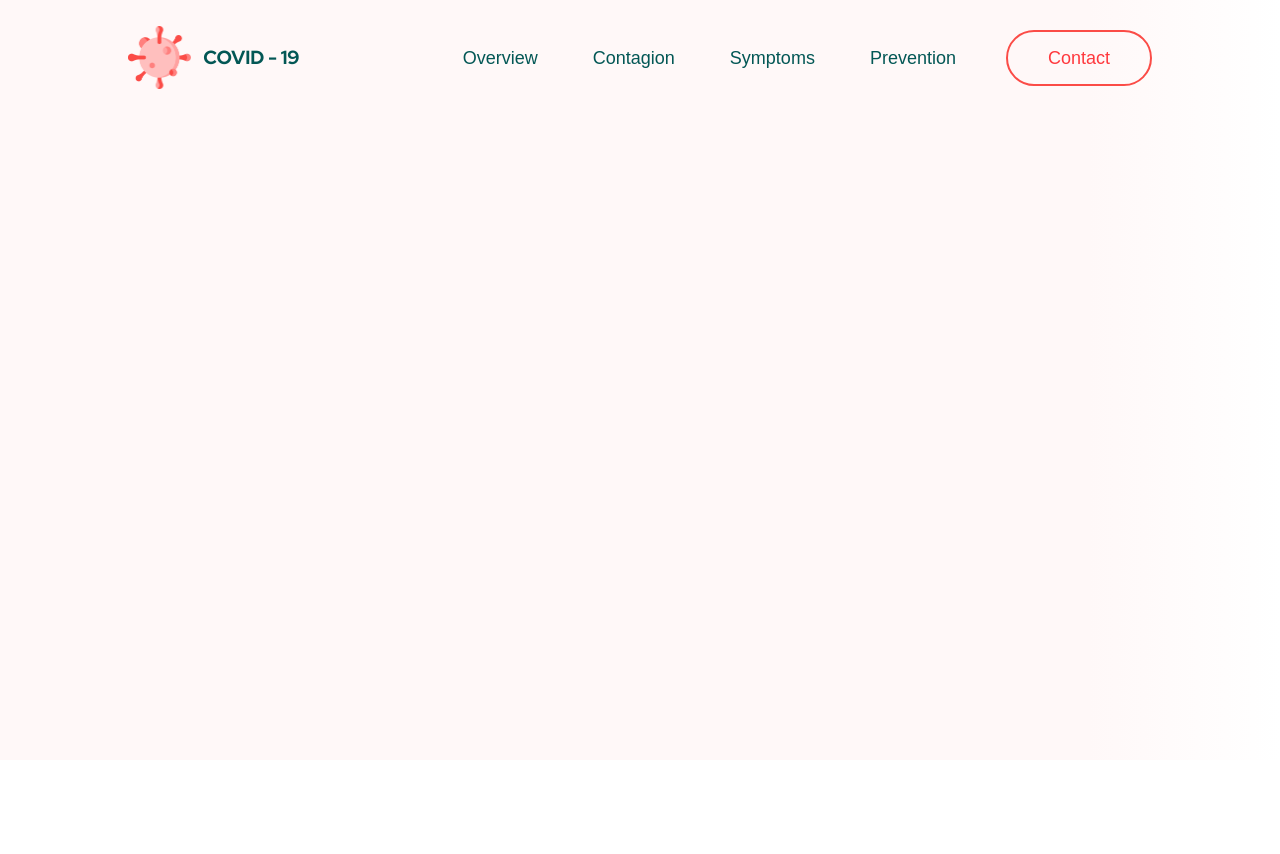
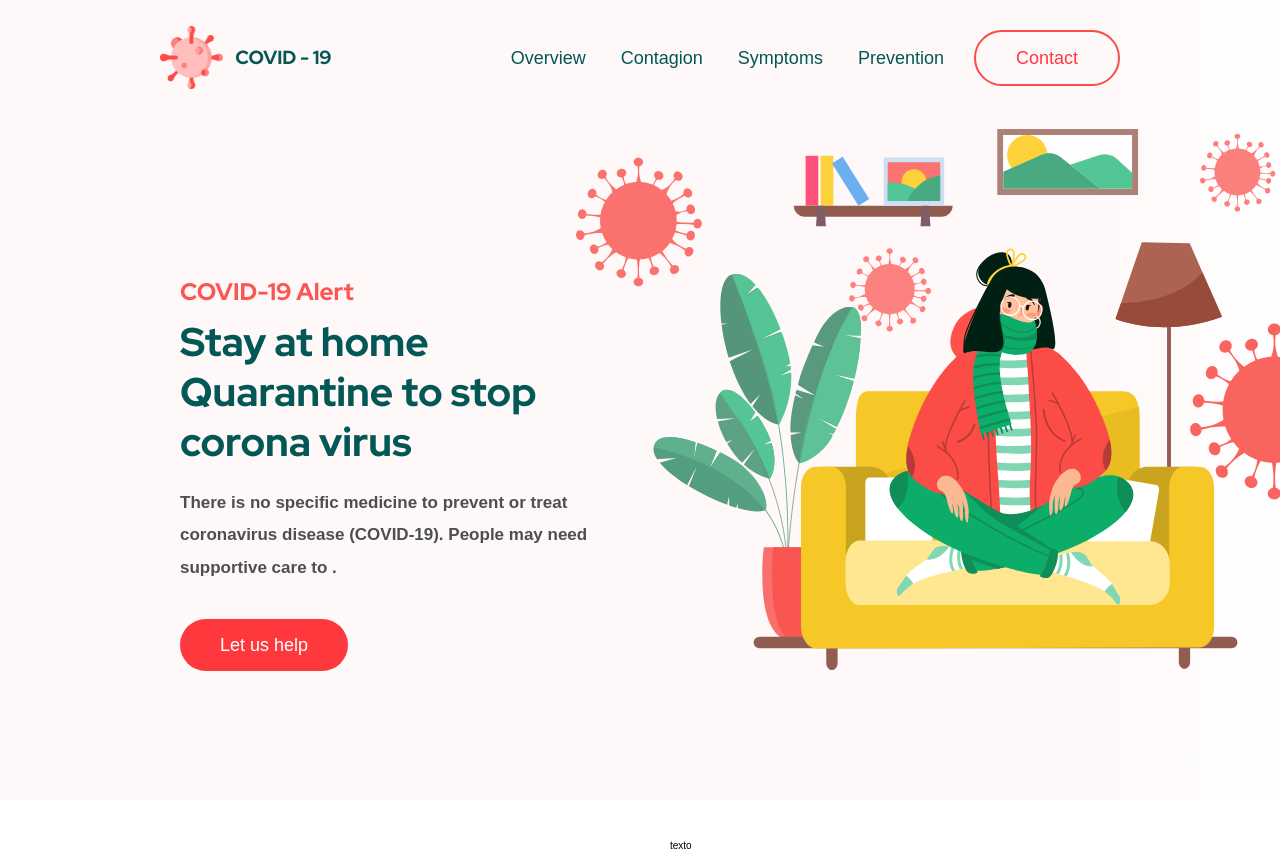
Before and after one commit to roninJosue/covid19, a website: page index.html in a window 1280 px wide. Shown: the top 854 px of the page. Before the commit the page ends 800 px from the top, so only its background shows below. Drawn offline with Linux system fonts and the light colour scheme; a web font is replaced by a local one.

Commit message:
Home finished

```diff
--- a/index.html
+++ b/index.html
@@ -16,7 +16,7 @@
         <div class="group">
             <ul class="navigation__list">
                 <li class="navigation__item">
-                    <a class="navigation__link" href="#">
+                    <a class="navigation__link" href="#overwiew">
                         Overview
                     </a>
                 </li>
@@ -35,13 +35,37 @@
                         Prevention
                     </a>
                 </li>
-                <!--<li class="navigation__item">Contact</li>-->
             </ul>
             <button class="btn btn--outline btn--animated">Contact</button>
         </div>
     </nav>
+    <div class="illustration">
+        <div class="illustration--text">
+            <h2 class="alert">
+                COVID-19 Alert
+            </h2>
+            <h1 class="stay-at-home">
+                Stay at home Quarantine to stop corona virus
+            </h1>
+            <h1 class="message">
+                There is no specific medicine to prevent or treat coronavirus disease (COVID-19). People may need supportive care to .
+            </h1>
+            <button class="btn btn--red btn--animated">Let us help</button>
+        </div>
+        <!--<div class="illustration&#45;&#45;img">
+            <img src="img/Illustration01.svg" alt="Ilustration">
+        </div>-->
+    </div cl>
 </header>
 <main>
+    <section id="overwiew" class="section-overwiew row">
+        <div class="col-1-of-2">
+            <img src="img/overview-img.svg" alt="Corona Virus">
+        </div>
+        <div class="col-1-of-2">
+            texto
+        </div>
+    </section>
 </main>
 </body>
 </html>
--- a/sass/abstracts/_variables.scss
+++ b/sass/abstracts/_variables.scss
@@ -2,9 +2,11 @@ $bg-color: #fff8f8;
 $color-primary: #55c57a;
 $color-text-primary: #035755;
 $color-text-primary-hover: #fb4c47;
+$color-btn-outline: #ff383d;
+$color-alert: #fa5652;
+$color-tertiary: #4b4f51;
 
 $border-color-btn: #fb4c47;
-$color-btn-outline: #ff383d;
 
 $color-grey-dark: #777;
 
--- a/sass/components/_buttons.scss
+++ b/sass/components/_buttons.scss
@@ -69,6 +69,15 @@
     }
   }
 
+  &--red{
+    background-color: $color-btn-outline;
+    color: $color-white;
+
+    &:after{
+      background-color: $color-btn-outline;
+    }
+  }
+
   &--green{
     background-color: $color-primary;
     color: $color-white;
--- a/sass/layout/_header.scss
+++ b/sass/layout/_header.scss
@@ -1,5 +1,5 @@
 .header {
-	height: 95vh;
+	height: 100vh;
 	font-size: 1.6rem;
 	/*background: linear-gradient(360deg, rgba(255, 248, 248, 0.5) 0%, rgba(255, 241, 241, 0) 108.69%);*/
 	/*background: rgb(255,248,248);*/
--- a/sass/layout/_navigation.scss
+++ b/sass/layout/_navigation.scss
@@ -1,7 +1,7 @@
 .navigation {
   display: flex;
   flex-direction: row;
-  width: 80vw;
+  width: 75vw;
   margin: 0 auto;
   padding-top: 2.6rem;
   justify-content: space-between;
@@ -18,7 +18,7 @@
   &__item {
     display: inline;
     text-decoration: none;
-    margin-right: 5rem;
+    margin-right: 3rem;
     transition: all 2s ease;
   }
 
--- a/sass/main.scss
+++ b/sass/main.scss
@@ -10,3 +10,5 @@
 @import "layout/grid";
 @import "layout/header";
 @import "layout/navigation";
+
+@import "pages/home";
--- a/sass/pages/_home.scss
+++ b/sass/pages/_home.scss
@@ -0,0 +1,42 @@
+.illustration {
+  margin-top: 4rem;
+  background-image: url("../img/Illustration01.svg");
+  background-repeat: no-repeat;
+  background-position: top right;
+  background-size: 55%;
+  display: flex;
+  align-items: center;
+  min-height: 85%;
+
+  &--text {
+    width: 32%;
+    margin-left: 18rem;
+    line-height: 5rem;
+
+    .alert {
+      color: $color-alert;
+      font-weight: bold;
+      font-family: 'RedHatDisplay', sans-serif;
+    }
+
+    .stay-at-home {
+      font-size: 4rem;
+      color: $color-text-primary;
+      font-family: 'RedHatDisplay', sans-serif;
+      margin-bottom: 2rem;
+    }
+
+    .message {
+      color: $color-tertiary;
+      font-size: 1.7rem;
+      font-family: 'Gelion', sans-serif;
+      line-height: 190%;
+      margin-bottom: 3.5rem;
+    }
+  }
+}
+
+.section-overwiew {
+  padding-top: 4rem;
+  min-height: 100vh;
+}
```
Also changed, not shown: css/style.css, img/Illustration01.svg (added), img/overview-img.svg (added).
